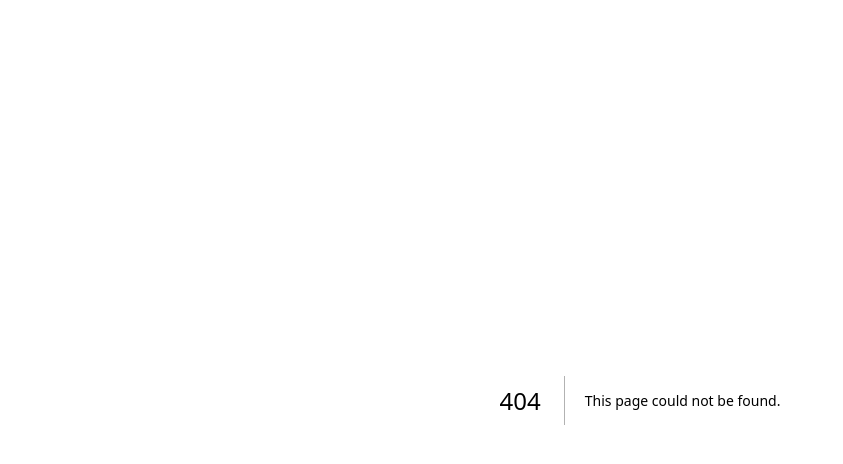
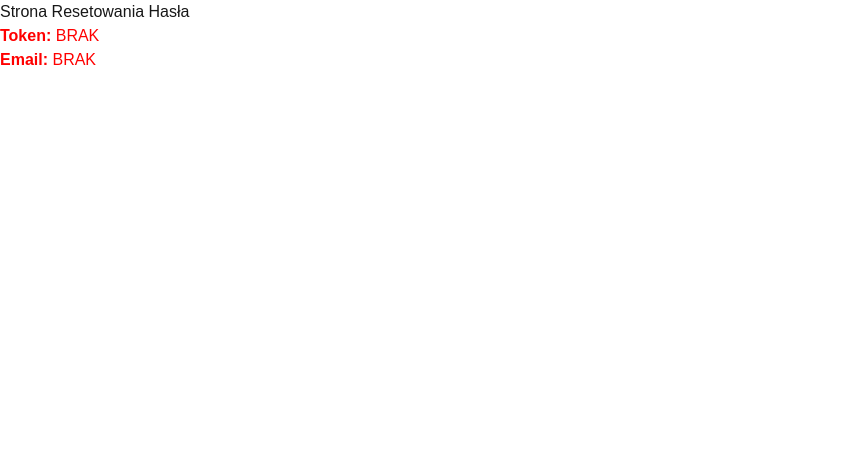
Before and after one commit to krzysztofsulkowski/pipsi2-frontend, a Next.js app in the folder budget-frontend/: page /reset-password in a window 1280 px wide. Before the commit this address had no page. Shown: the top 464 px of the page, without its empty margins (0-843 px from the left). Built offline with nearby package versions, Linux system fonts and the light colour scheme.

Commit message:
Add reset password page with token and email display

```diff
--- /dev/null
+++ b/budget-frontend/src/app/reset-password/page.tsx
@@ -0,0 +1,39 @@
+"use client";
+
+import { Suspense } from 'react';
+import { useSearchParams } from 'next/navigation';
+
+function ShowUrlData() {
+  const searchParams = useSearchParams();
+
+  const token = searchParams.get('token');
+  const email = searchParams.get('email');
+
+  return (
+    <div>
+      <h1>Strona Resetowania Hasła</h1>
+
+
+      {token ? (
+        <p><strong>Token:</strong> {token}</p>
+      ) : (
+        <p style={{ color: 'red' }}><strong>Token:</strong> BRAK</p>
+      )}
+
+      {email ? (
+        <p><strong>Email:</strong> {email}</p>
+      ) : (
+        <p style={{ color: 'red' }}><strong>Email:</strong> BRAK</p>
+      )}
+    </div>
+  );
+}
+
+
+export default function ResetPasswordPage() {
+  return (
+    <Suspense fallback={<div>Wczytywanie parametrów...</div>}>
+      <ShowUrlData />
+    </Suspense>
+  );
+}
```
